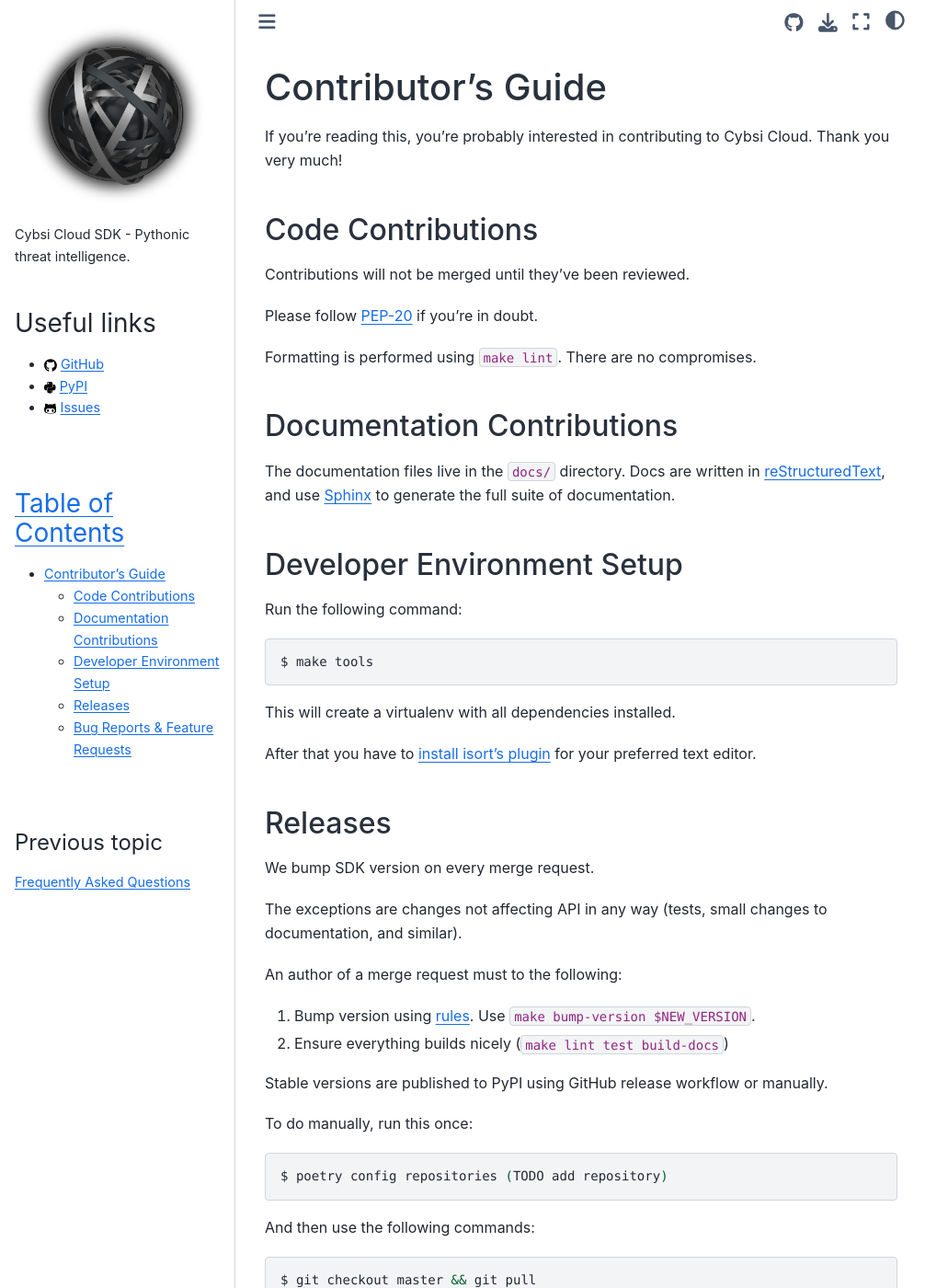
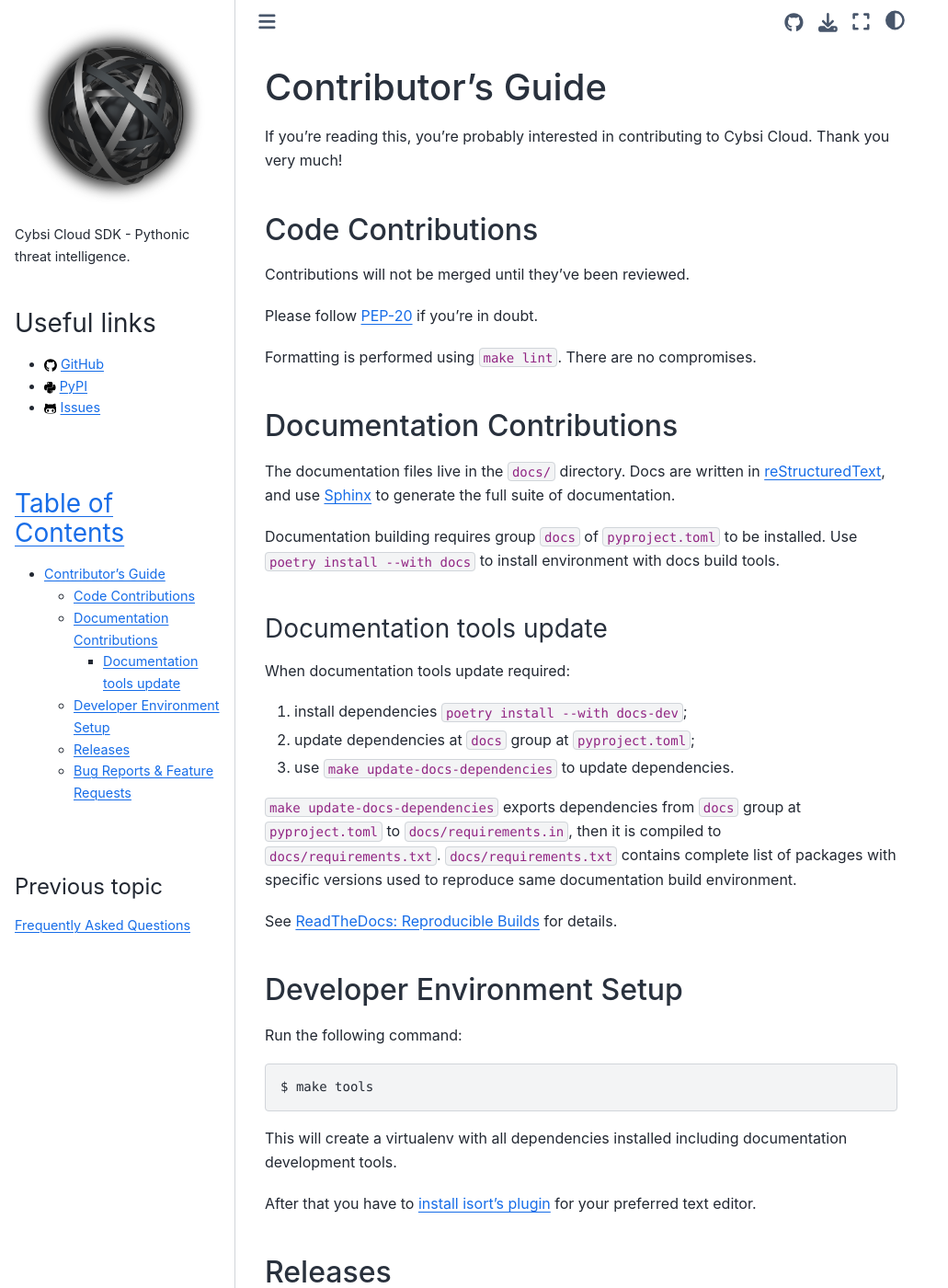
Before and after one commit to cyberstudio/cybsi-cloud-sdk, a Sphinx documentation site: the page built from docs/dev/contributing.rst, in a window 1280 px wide and 1400 px high. Shown: the whole window at 92% size, without its empty margins (0-1031 px from the left). Built offline with Sphinx 7.4.7 and the Sphinx Book theme 1.1.4, drawn with Linux system fonts in a browser that asks for light colours.

Commit message:
Improve docs building

```diff
--- a/docs/dev/contributing.rst
+++ b/docs/dev/contributing.rst
@@ -25,6 +25,27 @@
 .. _reStructuredText: http://docutils.sourceforge.net/rst.html
 .. _Sphinx: http://sphinx-doc.org/index.html
 
+Documentation building requires group ``docs`` of ``pyproject.toml`` to be installed.
+Use ``poetry install --with docs`` to install environment with docs build tools.
+
+Documentation tools update
+~~~~~~~~~~~~~~~~~~~~~~~~~~
+
+When documentation tools update required:
+
+#. install dependencies ``poetry install --with docs-dev``;
+#. update dependencies at ``docs`` group at ``pyproject.toml``;
+#. use ``make update-docs-dependencies`` to update dependencies.
+
+``make update-docs-dependencies`` exports dependencies from ``docs`` group at ``pyproject.toml`` to
+``docs/requirements.in``, then it is compiled to ``docs/requirements.txt``.
+``docs/requirements.txt`` contains complete list of packages with specific versions used
+to reproduce same documentation build environment.
+
+See `ReadTheDocs: Reproducible Builds`_ for details.
+
+.. _`ReadTheDocs: Reproducible Builds`: https://docs.readthedocs.io/en/stable/guides/reproducible-builds.html
+
 Developer Environment Setup
 ---------------------------
 Run the following command:
@@ -33,7 +54,7 @@
 
   $ make tools
 
-This will create a virtualenv with all dependencies installed.
+This will create a virtualenv with all dependencies installed including documentation development tools.
 
 After that you have to `install isort's plugin <https://github.com/pycqa/isort/wiki/isort-Plugins>`_
 for your preferred text editor.
```
Also changed, not shown: docs/requirements.txt (+288 -10 lines), pyproject.toml (+21 -8 lines), 5 other files.
